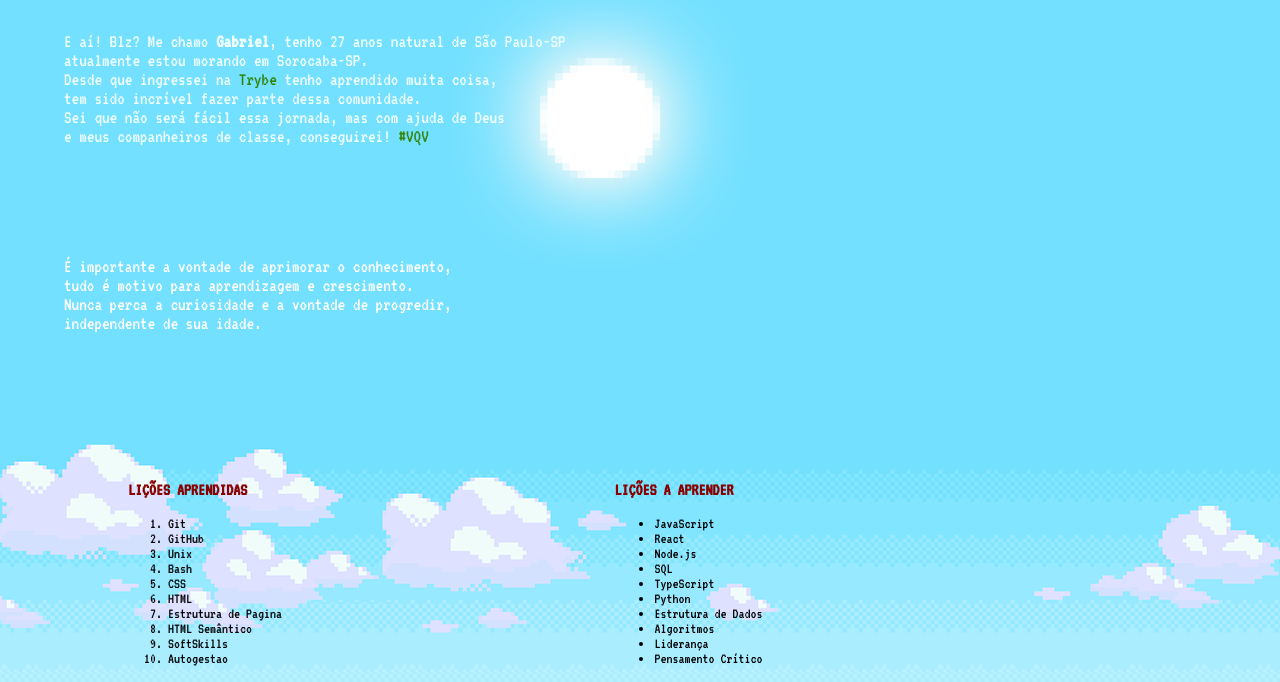
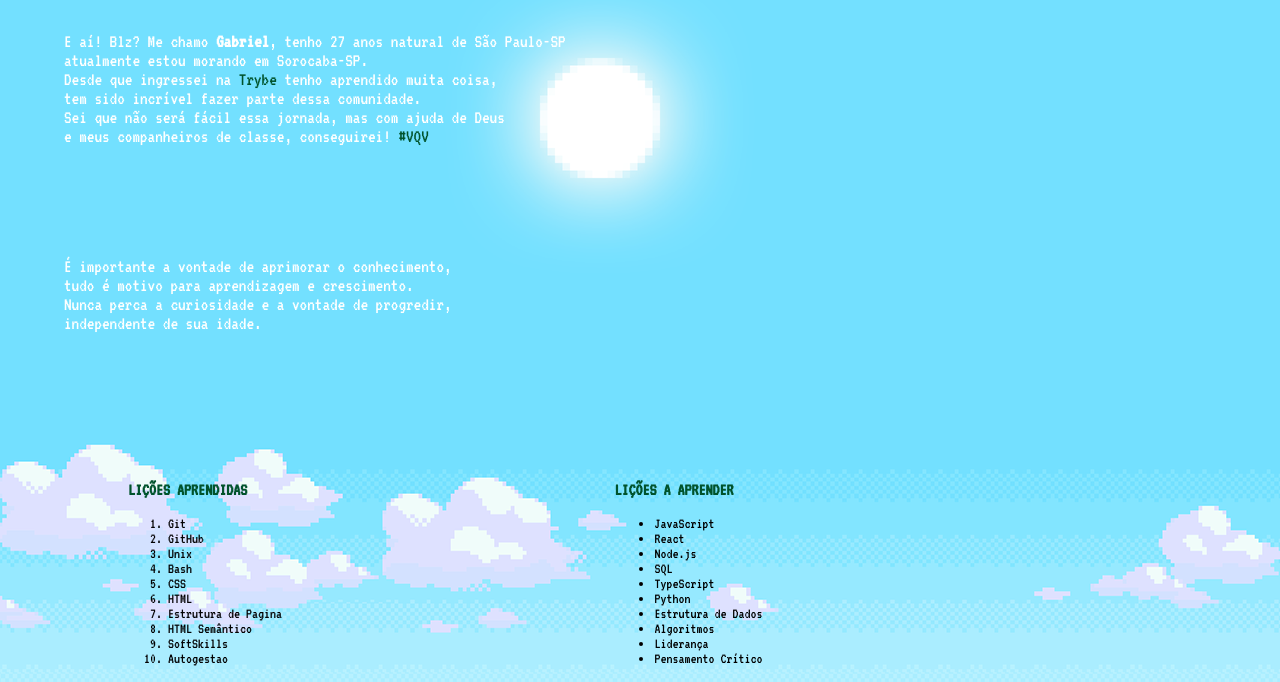
Before and after one commit to gabrsena/gabrsena.github.io, a plain HTML site: page projeto_lessons_learned/index.html in a window 1280 px wide. Shown: the part 62-744 px from the top of the page. Drawn offline with Linux system fonts and the light colour scheme; a web font is replaced by a local one.

Commit message:
adicao de nova logo

```diff
--- a/projeto_lessons_learned/index.html
+++ b/projeto_lessons_learned/index.html
@@ -6,7 +6,7 @@
     <meta name="viewport" content="width=device-width, initial-scale=1.0">
     <title>Primeiro Projeto| GS</title>
     <link rel="stylesheet" href="style.css">
-    <link rel="shortcut icon" href="20220515_010028_0000.png" type="image/x-icon">
+    <link rel="shortcut icon" href="20220516_135345_0000.png" type="image/x-icon">
     <link rel="preconnect" href="https://fonts.googleapis.com">
     <link rel="preconnect" href="https://fonts.gstatic.com" crossorigin>
     <link href="https://fonts.googleapis.com/css2?family=Koulen&family=Press+Start+2P&family=Roboto:wght@100;400&family=Rubik+Glitch&family=Shadows+Into+Light&family=VT323&display=swap" rel="stylesheet">
--- a/projeto_lessons_learned/style.css
+++ b/projeto_lessons_learned/style.css
@@ -1,5 +1,5 @@
 body {
-    background-color: rgb(253, 251, 251);
+    background-color: rgb(0, 0, 0);
     margin:0;
     background-image: url(wallpaperpokemon.png);
 
@@ -46,7 +46,7 @@ header{
     position: absolute;
     left: 5%;
     top:10%;
-    color: azure;
+    color: rgb(255, 255, 255);
     font-size: 19px;
 
 }
@@ -62,7 +62,7 @@ header{
 
 
 .trybe{
-    color:rgb(49, 134, 9);
+    color:rgb(0, 83, 44);
 }
 
 
@@ -85,11 +85,11 @@ header{
 }
 
 .titulo2{
-    color: rgb(136, 0, 0);
+    color: rgb(0, 83, 44);
 }
 
 .titulo1{
-    color: rgb(136, 0, 0);
+    color: rgb(0, 83, 44);
 }
 
 .minha_image{
```
Also changed, not shown: projeto_lessons_learned/20220515_010028_0000.png (deleted), projeto_lessons_learned/20220516_135345_0000.png (added).
